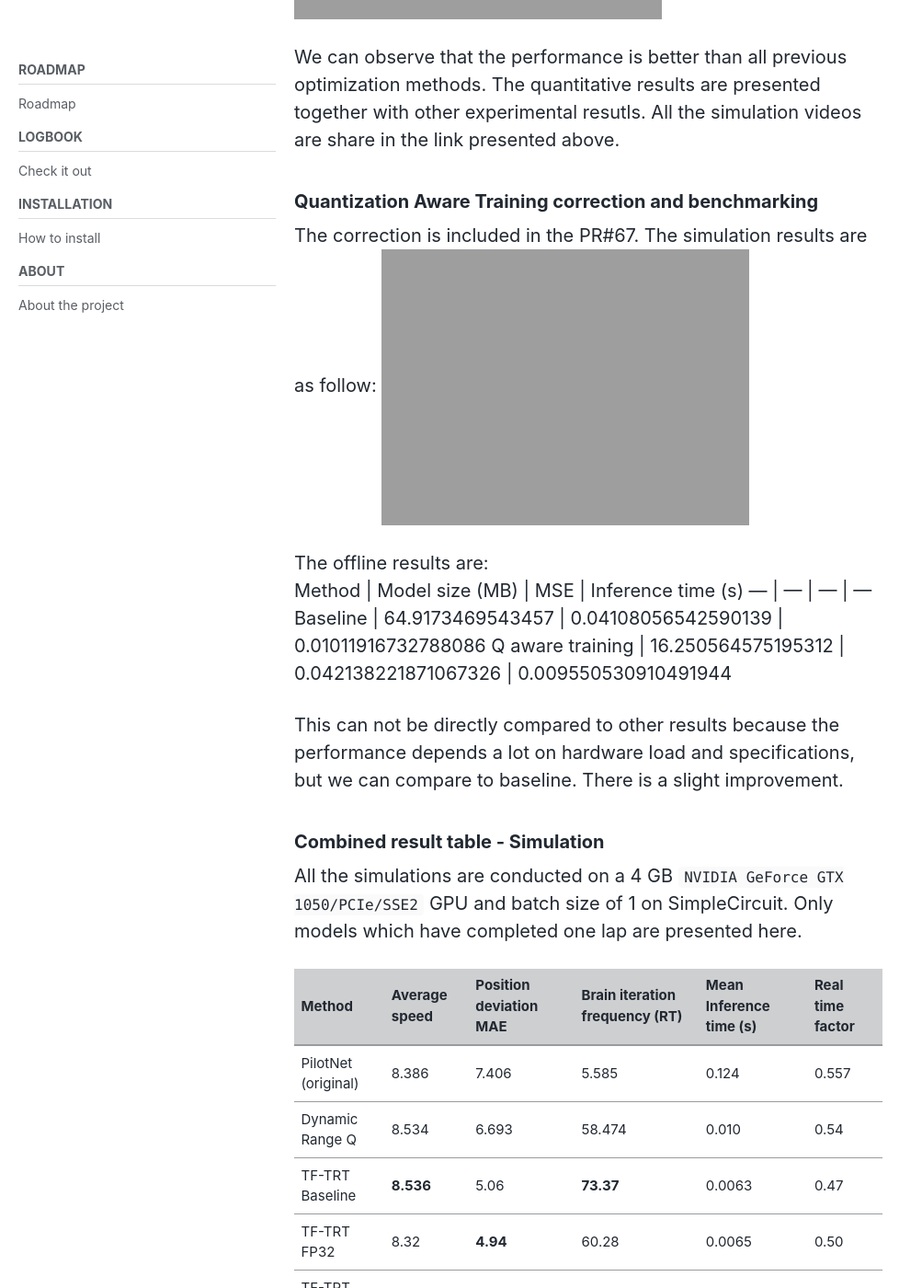
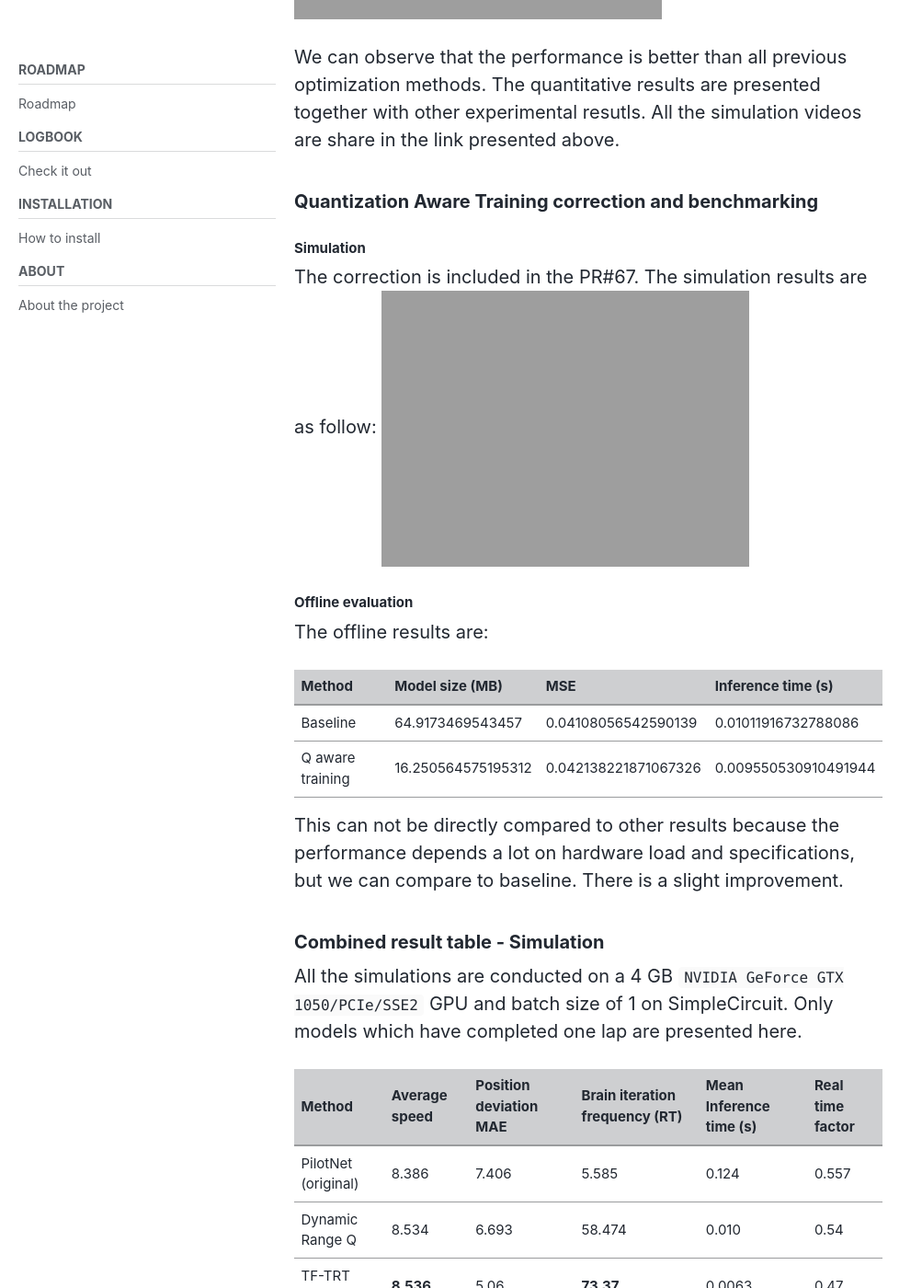
Before and after one commit to TheRoboticsClub/gsoc2022-Nikhil_Paliwal, a Jekyll site: the page built from docs/_posts/2022-08-01-Coding-Period-Week-7.md, in a window 1280 px wide and 1400 px high, scrolled down 4323 px. Shown: the whole window at 92% size, without its empty margins (0-1003 px from the left). Built offline with Jekyll 4.4.1, drawn with Linux system fonts in a browser that asks for light colours; cached includes are drawn as plain includes; nearby versions of some CDN libraries; some of the changed text lies outside the part shown.

Commit message:
fix table

```diff
--- a/docs/_posts/2022-08-01-Coding-Period-Week-7.md
+++ b/docs/_posts/2022-08-01-Coding-Period-Week-7.md
@@ -81,10 +81,14 @@ We can observe that the performance is better than all previous optimization met
 
 ### Quantization Aware Training correction and benchmarking
 
+#### Simulation
 The correction is included in the PR#67.  The simulation results are as follow:
 ![ ]({{ site.url }}{{ site.baseurl }}/assets/images/blogs/QAT_correct.png)
 
-The offline results are: <br>
+
+#### Offline evaluation
+The offline results are:
+
 Method | Model size (MB) | MSE | Inference time (s)
 --- | --- | --- | ---
 Baseline | 64.9173469543457 | 0.04108056542590139 | 0.01011916732788086
```
